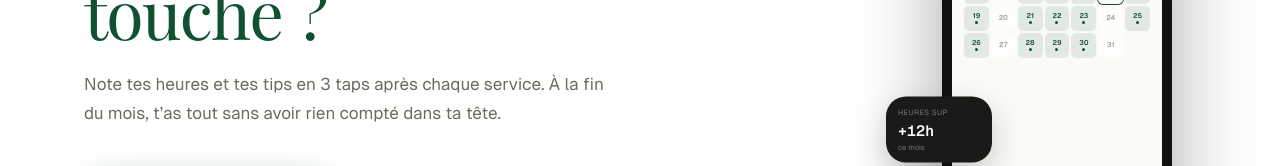
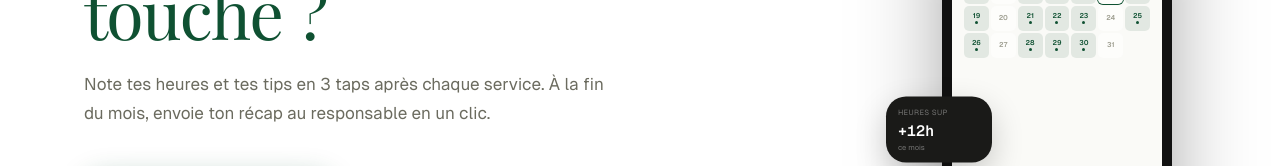
Before and after one commit to Thethetrader/shifttips, a Next.js app: page / in a window 1280 px wide. Shown: the part 377-543 px from the top of the page. Built offline with nearby package versions, Linux system fonts and the light colour scheme; a web font is replaced by a local one.

Commit message:
Hero : mention envoi récap responsable en un clic

```diff
--- a/src/components/landing/LandingHero.tsx
+++ b/src/components/landing/LandingHero.tsx
@@ -195,7 +195,7 @@ export default function LandingHero() {
               transition={{ duration: 0.5, ease: [0.16, 1, 0.3, 1], delay: 0.14 }}
               className="text-[17px] text-ink-muted leading-[1.7] max-w-[46ch] mb-10"
             >
-              Note tes heures et tes tips en 3 taps après chaque service. À la fin du mois, t&rsquo;as tout sans avoir rien compté dans ta tête.
+              Note tes heures et tes tips en 3 taps après chaque service. À la fin du mois, envoie ton récap au responsable en un clic.
             </motion.p>
 
             <motion.div
```
